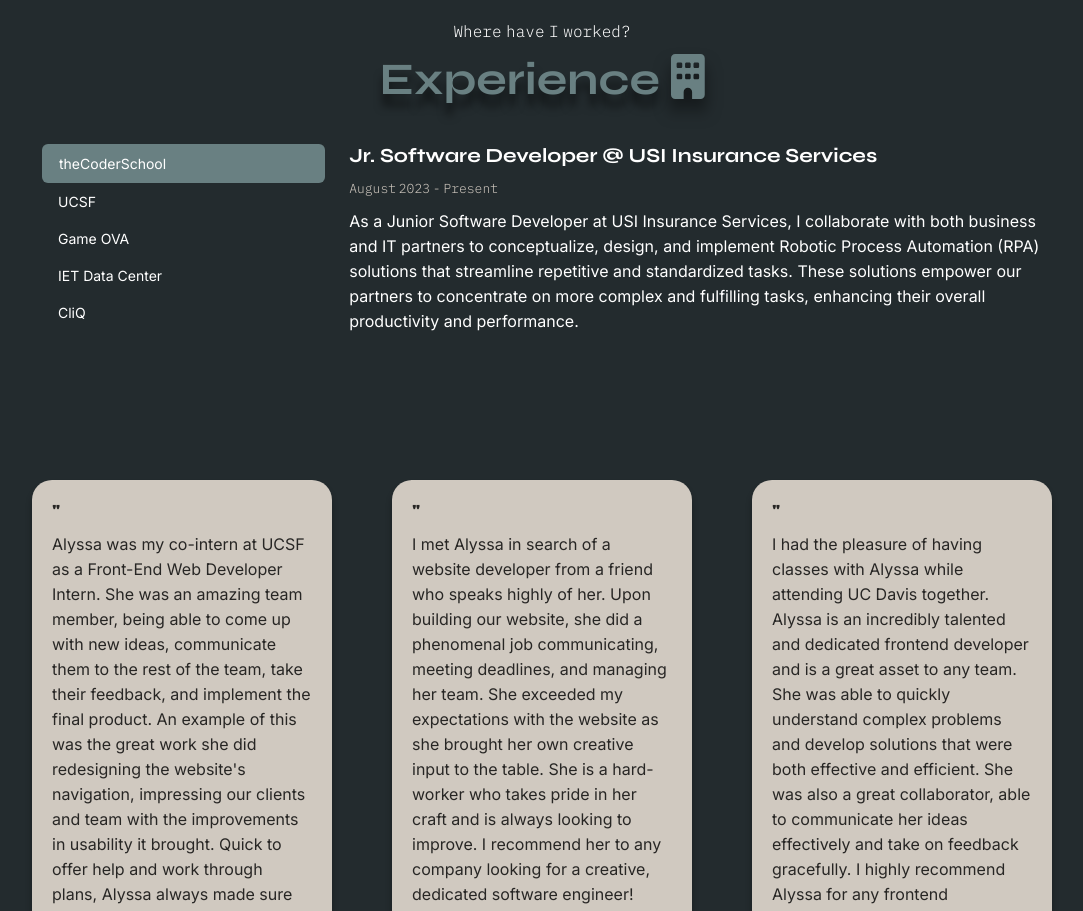
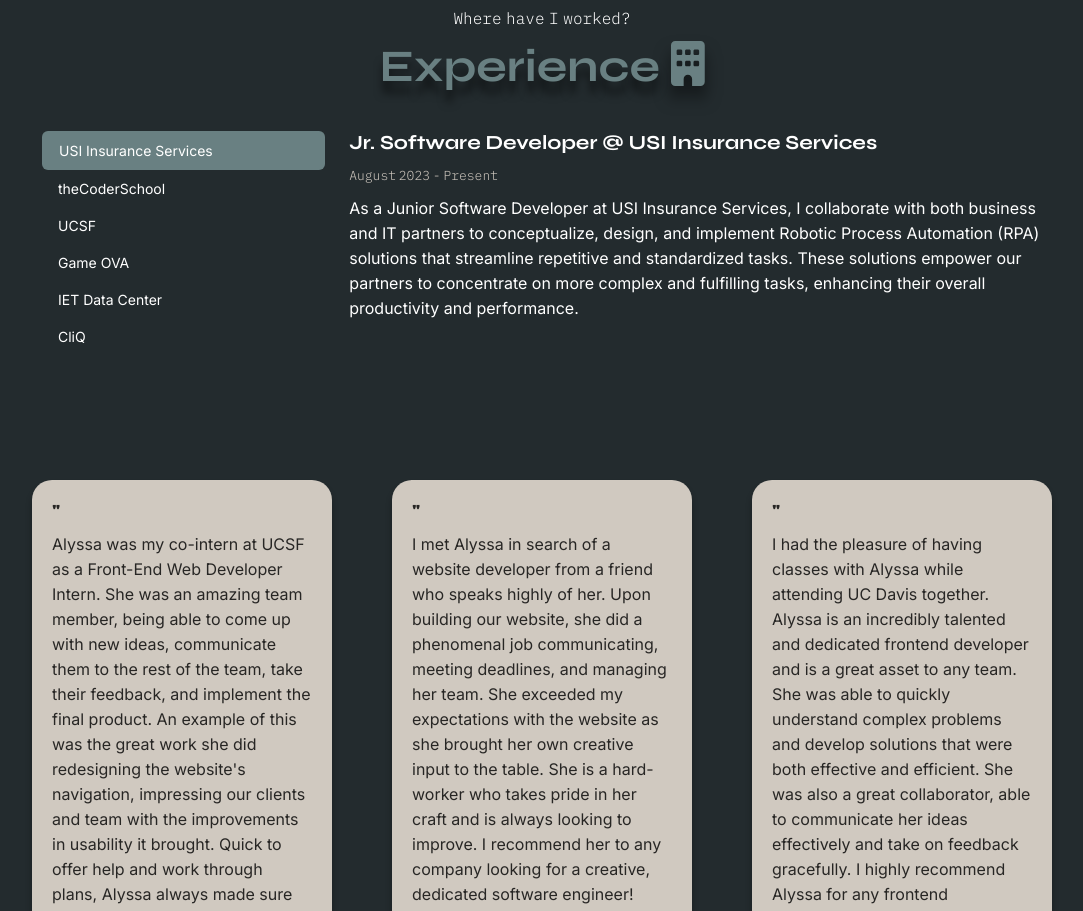
Before and after one commit to alyssamarie0107/alyssamarie0107.github.io, a React (Create React App) app: page / in a window 1280 px wide. Shown: the part 2500-3411 px from the top of the page, without its empty margins (98-1181 px from the left). Built offline with nearby package versions, Linux system fonts and the light colour scheme.

Commit message:
updated nav items eventKey

```diff
--- a/src/sections/experience/Experience.js
+++ b/src/sections/experience/Experience.js
@@ -39,19 +39,22 @@
                 <div className={ styles.pillsCol }>
                   <Nav variant="pills" className={ styles.pillsContainer }>
                     <Nav.Item>
-                      <Nav.Link eventKey="first">theCoderSchool</Nav.Link>
+                        <Nav.Link eventKey="first">USI Insurance Services</Nav.Link>
                     </Nav.Item>
                     <Nav.Item>
-                      <Nav.Link eventKey="second">UCSF</Nav.Link>
+                      <Nav.Link eventKey="second">theCoderSchool</Nav.Link>
                     </Nav.Item>
                     <Nav.Item>
-                      <Nav.Link eventKey="third">Game OVA</Nav.Link>
+                      <Nav.Link eventKey="third">UCSF</Nav.Link>
                     </Nav.Item>
                     <Nav.Item>
-                      <Nav.Link eventKey="fourth">IET Data Center</Nav.Link>
+                      <Nav.Link eventKey="fourth">Game OVA</Nav.Link>
                     </Nav.Item>
                     <Nav.Item>
-                      <Nav.Link eventKey="fifth">CliQ</Nav.Link>
+                      <Nav.Link eventKey="fifth">IET Data Center</Nav.Link>
+                    </Nav.Item>
+                    <Nav.Item>
+                      <Nav.Link eventKey="sixth">CliQ</Nav.Link>
                     </Nav.Item>
                   </Nav>
                 </div>
```
